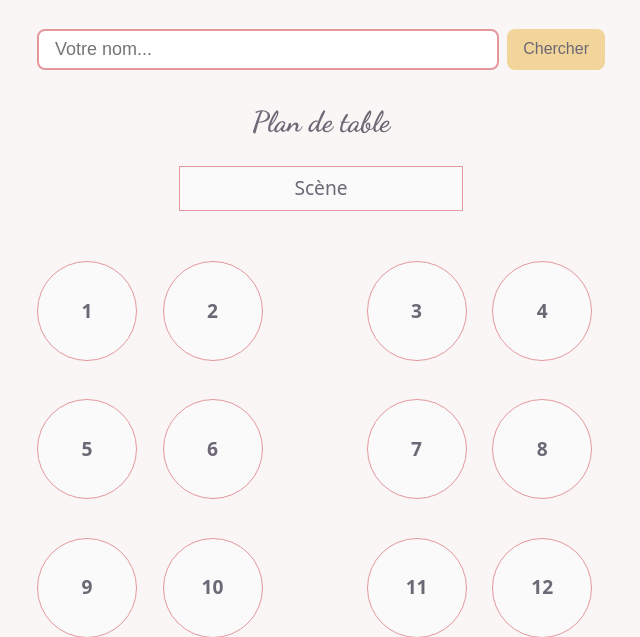
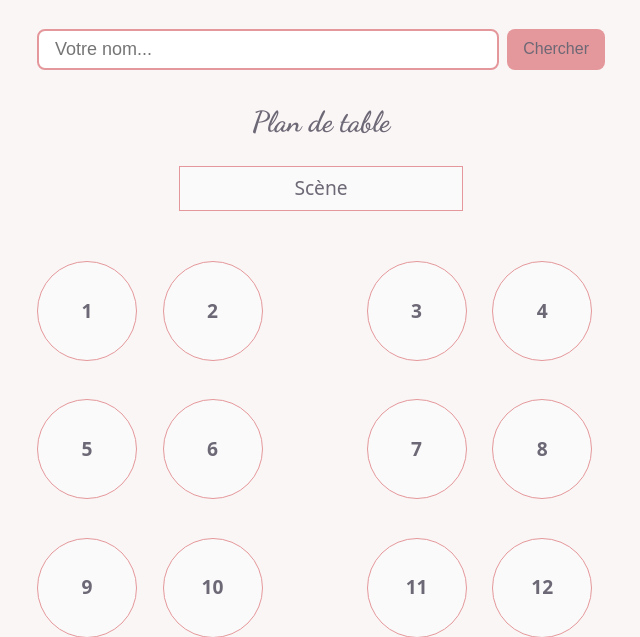
Before and after one commit to yildirim-metin/FindYourSeat, a website with bundled scripts: page index.html in a window 1280 px wide. In both pictures the pointer is over the button "Chercher". Shown: the part 163-800 px from the top of the page, without its empty margins (319-959 px from the left). Built offline with nearby package versions, Linux system fonts and the light colour scheme.

Commit message:
change color for hover property of the button

```diff
--- a/style.css
+++ b/style.css
@@ -72,7 +72,9 @@ body {
   color: var(--color-foreground);
   cursor: pointer;
 }
-.btn-primary:hover { background: var(--color-accent-hover); }
+.btn-primary:hover {
+  background: var(--color-outline);
+}
 .btn-primary:focus {
   box-shadow: 0 0 0 3px color-mix(in srgb, var(--color-outline) 30%, transparent);
 }
```
